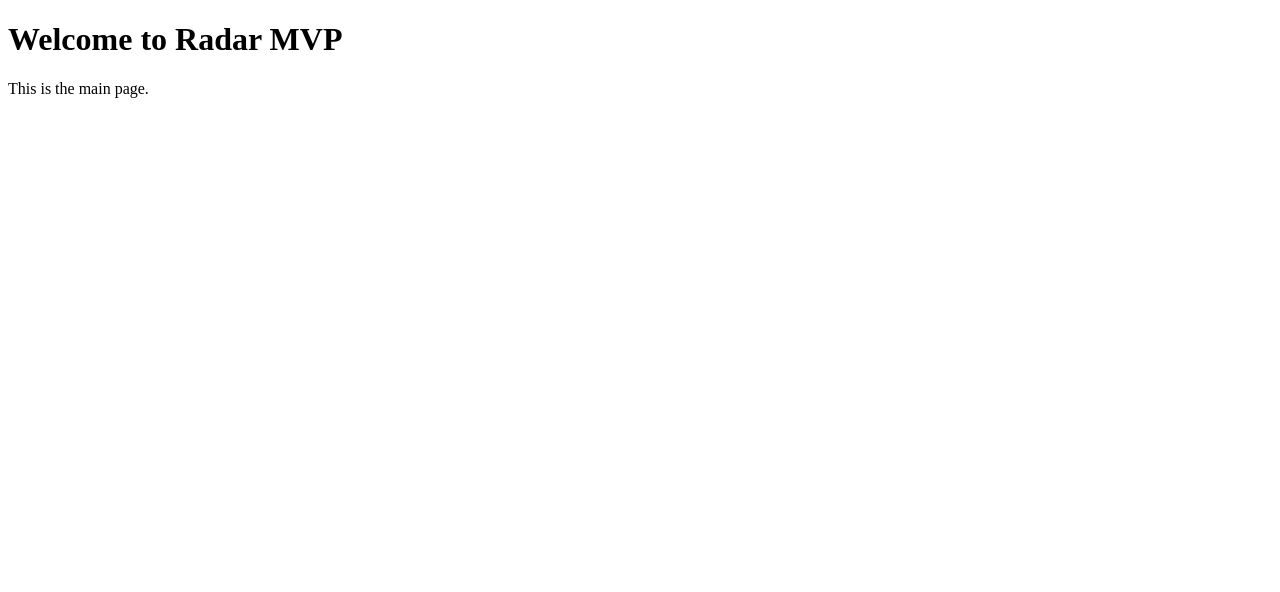
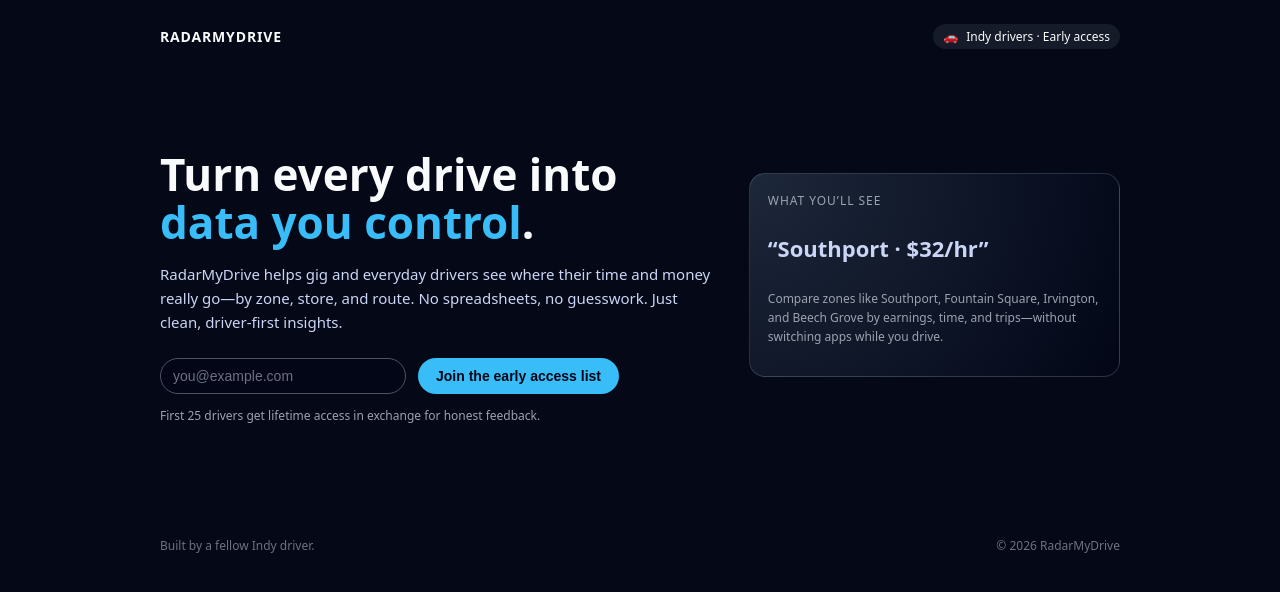
Before and after one commit to Bwark1976/radar_mvp, a plain HTML site: page index.html in a window 1280 px wide. Drawn offline with Linux system fonts and the light colour scheme.

Commit message:
Update index.html for RadarMyDrive branding and layout

```diff
--- a/index.html
+++ b/index.html
@@ -1,12 +1,74 @@
 <!DOCTYPE html>
 <html lang="en">
 <head>
-    <meta charset="UTF-8">
-    <meta name="viewport" content="width=device-width, initial-scale=1.0">
-    <title>Radar MVP</title>
+  <meta charset="UTF-8" />
+  <title>RadarMyDrive</title>
+  <meta name="viewport" content="width=device-width, initial-scale=1" />
+  <style>
+    body { margin:0; font-family:system-ui, -apple-system, BlinkMacSystemFont, sans-serif; background:#050816; color:#f9fafb; }
+    header { padding:24px 20px; max-width:960px; margin:0 auto; display:flex; justify-content:space-between; align-items:center; }
+    .logo { font-weight:700; letter-spacing:0.06em; text-transform:uppercase; font-size:14px; }
+    .pill { display:inline-flex; align-items:center; gap:8px; padding:4px 10px; border-radius:999px; background:rgba(148,163,184,0.12); font-size:12px; }
+    main { max-width:960px; margin:40px auto; padding:0 20px 60px; display:grid; gap:32px; grid-template-columns: minmax(0, 3fr) minmax(0, 2fr); align-items:center; }
+    h1 { font-size:clamp(32px, 5vw, 44px); line-height:1.1; margin-bottom:16px; }
+    h1 span { color:#38bdf8; }
+    p { color:#cbd5f5; font-size:15px; line-height:1.6; }
+    .cta-row { margin-top:24px; display:flex; flex-wrap:wrap; gap:12px; align-items:center; }
+    .btn-primary { background:#38bdf8; color:#020617; border:none; padding:10px 18px; border-radius:999px; font-weight:600; font-size:14px; cursor:pointer; }
+    .btn-primary:hover { background:#0ea5e9; }
+    .note { font-size:12px; color:#9ca3af; }
+    .card { border-radius:16px; padding:18px; background:radial-gradient(circle at top left, #1d283a, #020617); border:1px solid rgba(148,163,184,0.25); }
+    .metric { font-size:22px; font-weight:600; }
+    .label { font-size:12px; text-transform:uppercase; letter-spacing:0.08em; color:#9ca3af; }
+    footer { max-width:960px; margin:0 auto 32px; padding:0 20px; font-size:12px; color:#6b7280; display:flex; justify-content:space-between; flex-wrap:wrap; gap:8px; }
+    input[type="email"] { padding:9px 12px; border-radius:999px; border:1px solid #4b5563; background:#020617; color:#e5e7eb; font-size:14px; min-width:220px; }
+    input[type="email"]::placeholder { color:#6b7280; }
+    @media (max-width:768px) {
+      main { grid-template-columns: minmax(0, 1fr); margin-top:24px; }
+    }
+  </style>
 </head>
 <body>
-    <h1>Welcome to Radar MVP</h1>
-    <p>This is the main page.</p>
+  <header>
+    <div class="logo">RadarMyDrive</div>
+    <div class="pill">
+      <span>🚗</span>
+      <span>Indy drivers · Early access</span>
+    </div>
+  </header>
+
+  <main>
+    <section>
+      <h1>Turn every drive into <span>data you control</span>.</h1>
+      <p>
+        RadarMyDrive helps gig and everyday drivers see where their time and money really go—by zone, store, and route.
+        No spreadsheets, no guesswork. Just clean, driver‑first insights.
+      </p>
+
+      <form class="cta-row" action="YOUR_GOOGLE_FORM_URL_HERE" method="get" target="_blank">
+        <input type="email" name="email" placeholder="you@example.com" required />
+        <button class="btn-primary" type="submit">Join the early access list</button>
+      </form>
+      <p class="note">First 25 drivers get lifetime access in exchange for honest feedback.</p>
+    </section>
+
+    <aside class="card">
+      <div class="label">What you’ll see</div>
+      <p class="metric">“Southport · $32/hr”</p>
+      <p class="note">
+        Compare zones like Southport, Fountain Square, Irvington, and Beech Grove by earnings, time, and trips—without
+        switching apps while you drive.
+      </p>
+    </aside>
+  </main>
+
+  <footer>
+    <span>Built by a fellow Indy driver.</span>
+    <span>© <span id="year"></span> RadarMyDrive</span>
+  </footer>
+
+  <script>
+    document.getElementById('year').textContent = new Date().getFullYear();
+  </script>
 </body>
 </html>
```
